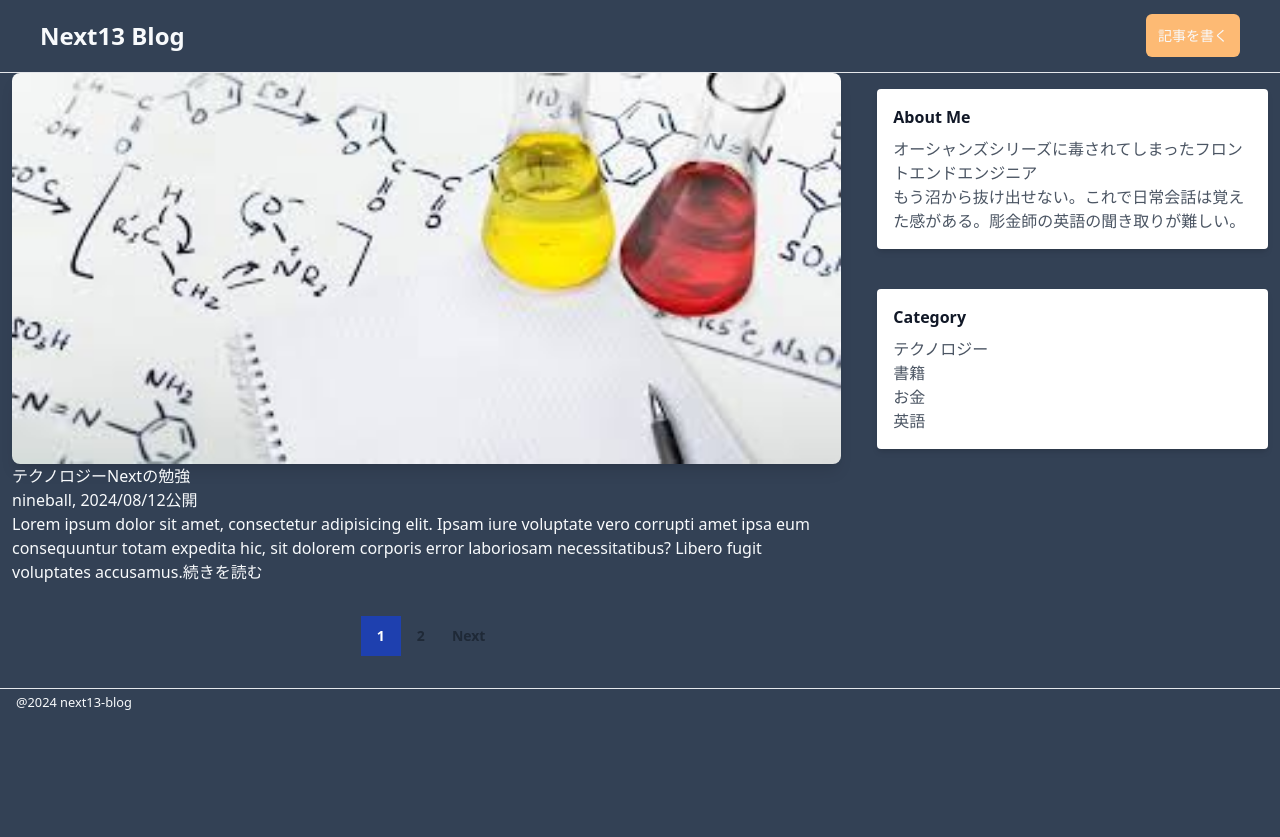
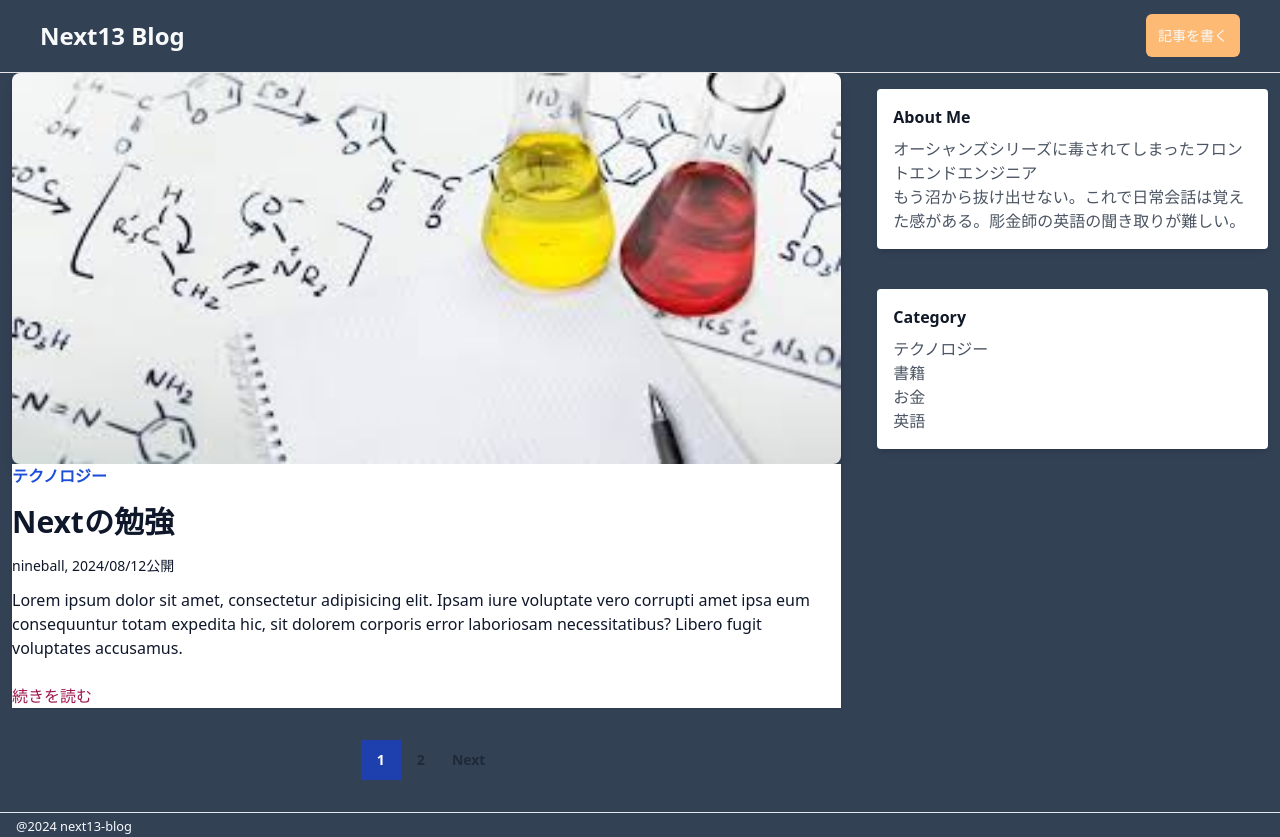
Before and after one commit to Ezure-HARUNA/Ezure-HARUNA-next.ts13-tailwindcss-blog, a Next.js app: page / in a window 1280 px wide. Before the commit the page ends 800 px from the top, so only its background shows below. Built offline with nearby package versions, Linux system fonts and the light colour scheme; no server answers.

Commit message:
update: ブログ一覧のスタイル

```diff
--- a/src/components/ArticleList.tsx
+++ b/src/components/ArticleList.tsx
@@ -5,8 +5,8 @@ import React from "react";
 const ArticleList = () => {
   return (
     <div>
-      <article>
-        <Link href="#">
+      <article className="shadow my4 flex-col">
+        <Link href="#" className="hover:opacity-75">
           <Image
             src="/images/chem.png"
             alt="Example"
@@ -15,17 +15,28 @@ const ArticleList = () => {
             className="rounded-lg shadow-lg"
           />
         </Link>
-        <div>
-          <Link href="#">テクノロジー</Link>
-          <Link href="#">Nextの勉強</Link>
-          <p>nineball, 2024/08/12公開</p>
-          <a href="#">
+        <div className="bg-white flex flex-col justify-start p6">
+          <Link href="#" className="text-blue-700 pb-4 font-bold">
+            テクノロジー
+          </Link>
+          <Link
+            href="#"
+            className="text-slate-900 text-3xl font-bold hover:text-gray-700 pb-4"
+          >
+            Nextの勉強
+          </Link>
+          <p className="text-sm pb-3 text-slate-900">
+            nineball, 2024/08/12公開
+          </p>
+          <Link href="#" className="text-slate-900 pb-6">
             Lorem ipsum dolor sit amet, consectetur adipisicing elit. Ipsam iure
             voluptate vero corrupti amet ipsa eum consequuntur totam expedita
             hic, sit dolorem corporis error laboriosam necessitatibus? Libero
             fugit voluptates accusamus.
-          </a>
-          <Link href="#">続きを読む</Link>
+          </Link>
+          <Link href="#" className="text-pink-800 hover:text-black">
+            続きを読む
+          </Link>
         </div>
       </article>
     </div>
```
